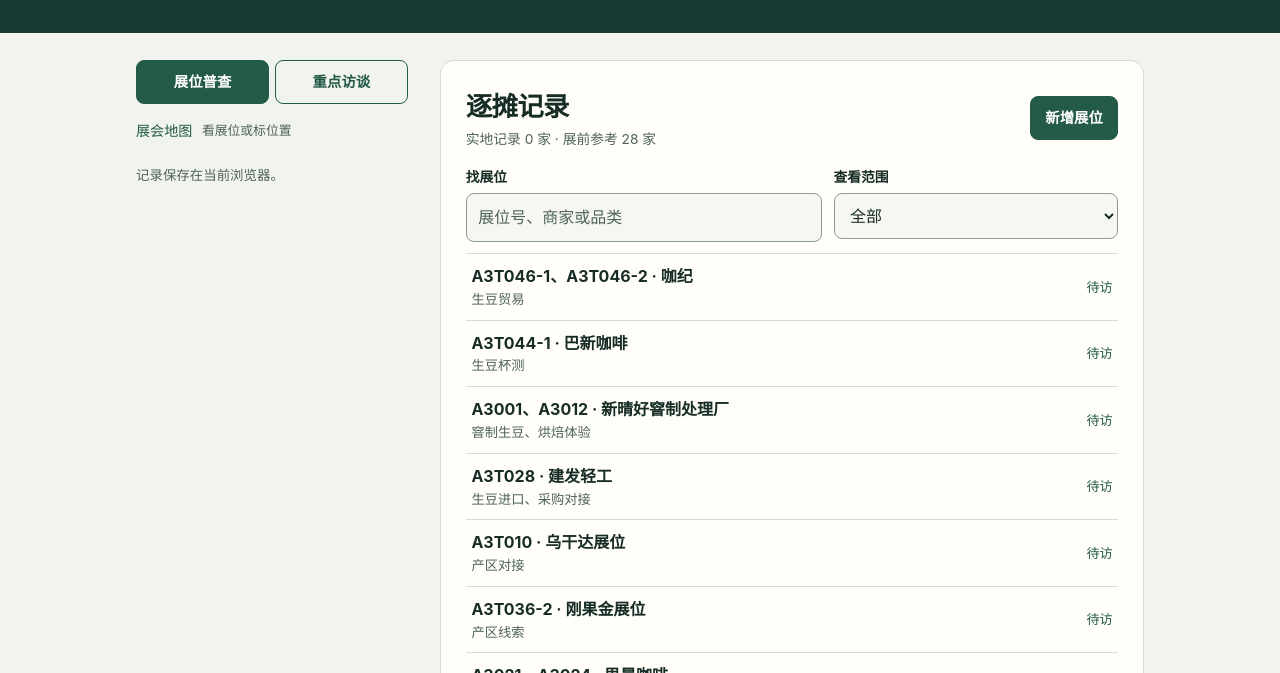
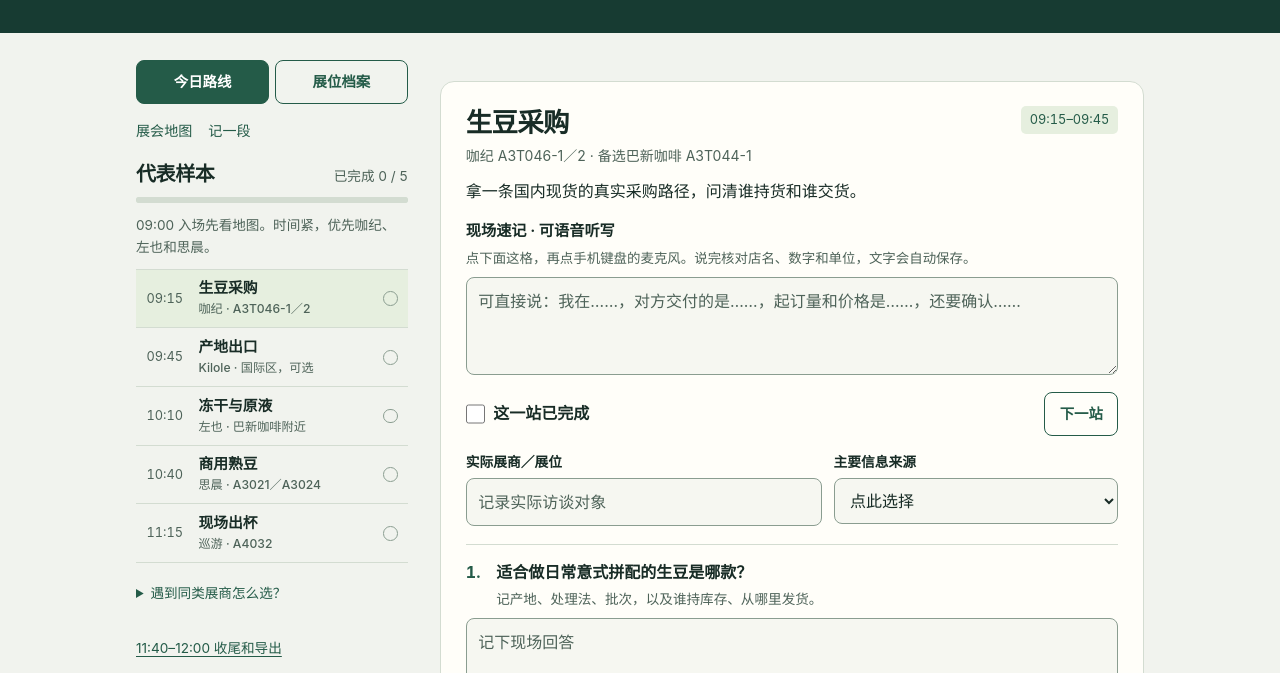
Before and after one commit to incarnation-gem/xiamen-coffee-field-notes, a plain HTML site: page index.html in a window 1280 px wide. Shown: the part 127-800 px from the top of the page. Drawn offline with Linux system fonts and the light colour scheme.

Commit message:
Lead with the morning route and dictation notes

```diff
--- a/index.html
+++ b/index.html
@@ -54,6 +54,11 @@
     .route { position: sticky; top: 1.25rem; min-width: 0; }
     .route-head { display: flex; justify-content: space-between; gap: .75rem; align-items: baseline; }
     .route h2, .section-title { font-size: 1.25rem; line-height: 1.35; margin: 0; letter-spacing: -.02em; }
+    .route-intro { margin: .55rem 0 .7rem; color: var(--muted); font-size: .85rem; }
+    .route-rule { margin: .6rem 0; font-size: .85rem; color: var(--muted); }
+    .route-rule summary { min-height: 2.75rem; display: list-item; padding-block: .65rem; color: var(--action); cursor: pointer; }
+    .route-rule p { margin: .1rem 0 .6rem; }
+    .route-wrap-up { display: inline-flex; align-items: center; min-height: 2.75rem; font-size: .85rem; }
     .counter { color: var(--muted); font-size: .85rem; font-variant-numeric: tabular-nums; white-space: nowrap; }
     progress { display: block; width: 100%; height: .35rem; border: 0; border-radius: 1rem; margin: .55rem 0 .8rem; appearance: none; background: var(--line); }
     progress::-webkit-progress-bar { background: var(--line); border-radius: 1rem; }
@@ -64,7 +69,6 @@
       color: var(--action); margin-block: .1rem .35rem; text-decoration: none;
     }
     .map:hover { text-decoration: underline; }
-    .map-label { color: var(--muted); font-size: .8rem; }
     .map-dialog {
       width: min(64rem, calc(100% - 1.5rem)); max-width: none; max-height: 90vh; max-height: 90dvh;
       padding: 1rem; border: 1px solid var(--line); border-radius: 14px; background: var(--paper); color: var(--ink);
@@ -77,7 +81,8 @@
     .mode-switch { display: grid; grid-template-columns: repeat(2, minmax(0, 1fr)); gap: .35rem; }
     .mode-switch .btn[aria-pressed="true"] { background: var(--action); color: white; }
     .mode-switch .btn[aria-pressed="true"]:hover { background: var(--action-hover); }
-    .route > .map { margin-top: .35rem; }
+    .route-links { display: flex; flex-wrap: wrap; align-items: center; gap: 0 1rem; margin-block: .35rem .5rem; }
+    .route-links .map { margin: 0; }
     .map-tools, .booth-head, .booth-actions { display: flex; flex-wrap: wrap; align-items: center; gap: .5rem; }
     .map-tools { margin-bottom: .45rem; }
     .map-tools .btn[aria-pressed="true"] { background: var(--selected); }
@@ -137,6 +142,7 @@
     .stop-button:focus-visible { position: relative; outline-offset: -2px; }
     .stop-time { color: var(--muted); font-size: .8rem; font-variant-numeric: tabular-nums; }
     .stop-name { font-size: .925rem; font-weight: 680; line-height: 1.35; }
+    .stop-name small { display: block; margin-top: .13rem; font-size: .76rem; font-weight: 500; color: var(--muted); overflow-wrap: anywhere; }
     .stop-state { width: .92rem; height: .92rem; border: 1px solid var(--control); border-radius: 50%; justify-self: end; position: relative; }
     .stop-state[data-state="started"] { border-color: var(--action); background: var(--lime); }
     .stop-state[data-state="done"] { border-color: var(--action); background: var(--action); }
@@ -152,6 +158,11 @@
     .visit-head p { margin: .35rem 0 0; color: var(--muted); font-size: .875rem; }
     .duration { font-size: .8rem; color: var(--action); background: var(--selected); padding: .26rem .55rem; border-radius: 5px; font-variant-numeric: tabular-nums; }
     .objective { margin: .75rem 0 1rem; color: var(--ink); max-width: 36rem; }
+    .quick-note { margin: .7rem 0 1.05rem; }
+    .quick-note .field-label { font-size: .95rem; }
+    .quick-note p { margin: .25rem 0 .52rem; font-size: .84rem; color: var(--muted); }
+    .quick-note textarea { min-height: 6rem; }
+    .quick-actions { margin-bottom: 1rem; }
     .form-grid { display: grid; grid-template-columns: 1.25fr 1fr; gap: .75rem; }
     .field-label { display: block; font-size: .86rem; font-weight: 680; margin-bottom: .3rem; }
     input[type="text"], select, textarea {
@@ -231,25 +242,32 @@
   <div class="wrap layout">
     <aside class="route">
       <nav class="mode-switch" aria-label="调研方式">
-        <button type="button" class="btn" id="show-booths" aria-pressed="true" aria-controls="booths">展位普查</button>
-        <button type="button" class="btn" id="show-interviews" aria-pressed="false" aria-controls="visit">重点访谈</button>
+        <button type="button" class="btn" id="show-interviews" aria-pressed="true" aria-controls="visit">今日路线</button>
+        <button type="button" class="btn" id="show-booths" aria-pressed="false" aria-controls="booths">展位档案</button>
       </nav>
-      <a class="map" id="open-map" href="./floor-map.webp" aria-haspopup="dialog" aria-controls="floor-map">
-        展会地图 <span class="map-label">看展位或标位置</span>
-      </a>
+      <div class="route-links">
+        <a class="map" id="open-map" href="./floor-map.webp" aria-haspopup="dialog" aria-controls="floor-map">展会地图</a>
+        <a class="map" id="quick-note-link" href="#extra">记一段</a>
+      </div>
       <nav id="interview-route" aria-labelledby="route-title" hidden>
         <div class="route-head">
-          <h2 id="route-title">重点走访</h2>
-          <span class="counter" id="count">已完成 0 / 4</span>
+          <h2 id="route-title">代表样本</h2>
+          <span class="counter" id="count">已完成 0 / 5</span>
         </div>
-        <progress id="progress" max="4" value="0" aria-label="走访完成进度"></progress>
+        <progress id="progress" max="5" value="0" aria-label="走访完成进度"></progress>
+        <p class="route-intro">09:00 入场先看地图。时间紧，优先咖纪、左也和思晨。</p>
         <ul class="route-list" id="route-list"></ul>
+        <details class="route-rule">
+          <summary>遇到同类展商怎么选？</summary>
+          <p>同产地、同交付形态、同供货方式，先看一家。要比报价时再找第二家，按同品项、规格、数量与税运条件记录。</p>
+        </details>
+        <a class="route-wrap-up" href="#summary">11:40–12:00 收尾和导出</a>
       </nav>
       <span class="network" id="network" role="status">记录保存在这台设备的当前浏览器。</span>
     </aside>
 
     <main>
-      <section class="sheet booth-section" id="booths" aria-labelledby="booths-title">
+      <section class="sheet booth-section" id="booths" aria-labelledby="booths-title" hidden>
         <div class="booth-head">
           <div><h2 id="booths-title" tabindex="-1">逐摊记录</h2><span class="booth-count" id="booth-count"></span></div>
           <button type="button" class="btn primary" id="add-booth">新增展位</button>
@@ -278,7 +296,7 @@
             <legend class="field-label">现场看到的品类</legend>
             <div id="booth-kinds" class="booth-tags"></div>
           </fieldset>
-          <label class="booth-field"><span class="field-label">一句现场观察</span><textarea name="notes" rows="2" placeholder="主打产品、实际在售款，或最值得记的一点"></textarea></label>
+          <label class="booth-field"><span class="field-label">现场速记 · 可用键盘听写</span><textarea name="notes" rows="2" placeholder="主打产品、实际在售款，或最值得记的一点"></textarea></label>
           <details class="extra" id="booth-deep">
             <summary>补充采购细节</summary>
             <label class="booth-field"><span class="field-label">售价与采购条件</span><textarea name="trade" rows="2" placeholder="品项、规格、单价、起订量、税运、交期"></textarea></label>
@@ -300,7 +318,12 @@
       <section class="sheet" id="visit" aria-labelledby="visit-title" hidden></section>
       <section class="sheet" id="summary" aria-labelledby="summary-title">
         <h2 class="section-title" id="summary-title">中午收尾</h2>
-        <p class="summary-intro">记下现场最重要的变化，导出已填写的走访记录。</p>
+        <p class="summary-intro">先核对两条带单位和交付条件的数字，再记下一条改变判断的现场发现。</p>
+        <div class="tools">
+          <button type="button" class="btn primary" id="copy" disabled>复制调研记录</button>
+          <button type="button" class="btn" id="download" disabled>下载 Markdown</button>
+        </div>
+        <p class="status" id="export-status" role="status">填写一条记录后即可导出。</p>
         <div class="summary-fields">
           <label>
             <span class="field-label">哪件事改变了你原先的判断？</span>
@@ -315,11 +338,6 @@
             <textarea id="trip" rows="2" placeholder="上午学到了什么，接下来最想去哪家看厂或复访"></textarea>
           </label>
         </div>
-        <div class="tools">
-          <button type="button" class="btn primary" id="copy" disabled>复制调研记录</button>
-          <button type="button" class="btn" id="download" disabled>下载 Markdown</button>
-        </div>
-        <p class="status" id="export-status" role="status">填写一条记录或勾选一站后即可导出。</p>
         <details class="export-preview" id="preview" hidden>
           <summary>预览导出文本</summary>
           <textarea id="report" rows="8" aria-label="导出文本" readonly></textarea>
@@ -357,7 +375,7 @@
   <script id="field-app">
     const STOPS = [
       {
-        id: 'green', time: '09:15', duration: '09:15–10:05', label: '生豆采购',
+        id: 'green', time: '09:15', duration: '09:15–09:45', label: '生豆采购', routeName: '咖纪 · A3T046-1／2',
         merchant: '咖纪 A3T046-1／2 · 备选巴新咖啡 A3T044-1',
         objective: '拿一条国内现货的真实采购路径，问清谁持货和谁交货。',
         questions: [
@@ -367,7 +385,27 @@
         ],
       },
       {
-        id: 'roasted', time: '10:05', duration: '10:05–10:45', label: '商用熟豆',
+        id: 'origin', time: '09:45', duration: '09:45–10:10', label: '产地出口', routeName: 'Kilole · 国际区，可选',
+        merchant: '埃塞俄比亚 Kilole（国际区，展位号待核） · 找不到可去乌干达 A3T010 问出口商对接',
+        objective: '问清产地直接下单以后，谁负责进口和国内交货。找不到负责采购的人，可以跳到下一站。',
+        questions: [
+          ['你们卖的是哪个产区、庄园或批次？', '记产地和处理法，问能否试样。'],
+          ['中国的小买家向谁下单、谁交货？', '记签约对象、进口商、国内库存、最小订单和交期。'],
+          ['下一批不同或到货异常，怎么处理？', '问谁负责验收和索赔，以及能不能换批次或找国内现货。'],
+        ],
+      },
+      {
+        id: 'processed', time: '10:10', duration: '10:10–10:40', label: '冻干与原液', routeName: '左也 · 巴新咖啡附近',
+        merchant: '左也咖啡（巴新咖啡附近，号待核） · 备选瑞幸即享 A3T008',
+        objective: '比较买熟豆、冻干或浓缩液，到门店以后分别还要做什么。',
+        questions: [
+          ['你们能交付哪些产品，谁负责加工？', '记下给到的产品形态、自有工厂或委外，以及起订量。'],
+          ['做一杯同规格的饮品，要用多少冻干或浓缩液？', '记每克或每毫升价格、每杯用量、每包能冲几杯。'],
+          ['从出厂到开封后使用，有哪些交付条件？', '记未开封与开封后的保存期、是否要冷链、常规交期。'],
+        ],
+      },
+      {
+        id: 'roasted', time: '10:40', duration: '10:40–11:15', label: '商用熟豆', routeName: '思晨 · A3021／A3024',
         merchant: '思晨咖啡 A3021／A3024',
         objective: '按每月约 54 公斤熟豆的例子，问出一条门店直接买熟豆的路径。',
         questions: [
@@ -377,18 +415,8 @@
         ],
       },
       {
-        id: 'processed', time: '10:45', duration: '10:45–11:20', label: '冻干与原液',
-        merchant: '左也咖啡（巴新咖啡附近，号待核） · 备选瑞幸即享 A3T008',
-        objective: '比较买熟豆、冻干或浓缩液，到门店以后分别还要做什么。',
-        questions: [
-          ['你们能交付哪些产品，谁负责加工？', '记下给到的产品形态、自有工厂或委外，以及起订量。'],
-          ['做一杯同规格的饮品，要用多少冻干或浓缩液？', '记每克或每毫升价格、每杯用量、每包能冲几杯。'],
-          ['从出厂到开封后使用，有哪些交付条件？', '记未开封与开封后的保存期、是否要冷链、常规交期。'],
-        ],
-      },
-      {
-        id: 'cup', time: '11:20', duration: '11:20–11:45', label: '现场出杯',
-        merchant: 'Bonanza A4011 · 备选巡游咖啡 A4032',
+        id: 'cup', time: '11:15', duration: '11:15–11:40', label: '现场出杯', routeName: '巡游 · A4032',
+        merchant: '巡游咖啡 A4032 · 备选 Bonanza A4011（精品豆和手冲）',
         objective: '记一款实际喝到或看到的出品，再问一个能落到日常经营的数字。',
         questions: [
           ['这杯用了什么豆，怎么出杯？', '记产区、烘焙程度、用量和冲煮方式。现场能看清的就记。'],
@@ -444,7 +472,7 @@
           const answer = visit.answers[index].trim();
           if (answer) lines.push('', `**${question}**`, '', answer);
         }
-        if (visit.extra.trim()) lines.push('', '**补充记录**', '', visit.extra.trim());
+        if (visit.extra.trim()) lines.push('', '**现场速记**', '', visit.extra.trim());
       }
       for (const [key, title] of Object.entries(SUMMARY_FIELDS)) {
         if (state.summary[key].trim()) lines.push('', `## ${title}`, '', state.summary[key].trim());
@@ -529,6 +557,15 @@
             <span class="duration">${stop.duration}</span>
           </div>
           <p class="objective">${stop.objective}</p>
+          <div class="quick-note">
+            <label class="field-label" for="extra">现场速记 · 可语音听写</label>
+            <p id="dictation-help">点下面这格，再点手机键盘的麦克风。说完核对店名、数字和单位，文字会自动保存。</p>
+            <textarea id="extra" rows="3" aria-describedby="dictation-help" placeholder="可直接说：我在……，对方交付的是……，起订量和价格是……，还要确认……"></textarea>
+          </div>
+          <div class="visit-actions quick-actions">
+            <label class="check"><input type="checkbox" id="done">这一站已完成</label>
+            <button type="button" class="btn" id="next">${finalStop ? '去中午收尾' : '下一站'}</button>
+          </div>
           <div class="form-grid">
             <label><span class="field-label">实际展商／展位</span><input type="text" id="merchant" placeholder="记录实际访谈对象"></label>
             <label><span class="field-label">主要信息来源</span><select id="evidence"><option value="">点此选择</option>${EVIDENCE.map((item) => `<option>${item}</option>`).join('')}</select></label>
@@ -540,15 +577,7 @@
                 <p class="hint" id="hint-${index}">${hint}</p>
                 <textarea id="answer-${index}" rows="2" aria-describedby="hint-${index}" placeholder="记下现场回答"></textarea>
               </li>`).join('')}
-          </ol>
-          <details class="extra"${visit.extra ? ' open' : ''}>
-            <summary>补充记录</summary>
-            <textarea id="extra" rows="2" aria-label="补充记录" placeholder="自己的追问、其他观察、照片编号或待核线索"></textarea>
-          </details>
-          <div class="visit-actions">
-            <label class="check"><input type="checkbox" id="done">这一站已完成</label>
-            <button type="button" class="btn" id="next">${finalStop ? '去中午收尾' : '下一站'}</button>
-          </div>`;
+          </ol>`;
 
         function bind(id, value, update, event = 'input') {
           const field = byId(id);
@@ -583,7 +612,7 @@
 
       byId('route-list').innerHTML = STOPS.map((stop) => `
         <li><button type="button" class="stop-button" data-visit="${stop.id}">
-          <span class="stop-time">${stop.time}</span><span class="stop-name">${stop.label}</span>
+          <span class="stop-time">${stop.time}</span><span class="stop-name">${stop.label}<small>${stop.routeName}</small></span>
           <span class="stop-state" aria-hidden="true"></span>
         </button></li>`).join('');
       byId('route-list').addEventListener('click', (event) => {
@@ -629,7 +658,12 @@
       BOOTH_SURVEY.mount({ state, save, showMode });
       byId('show-booths').addEventListener('click', () => showMode('booths', true));
       byId('show-interviews').addEventListener('click', () => showMode('interviews', true));
-      showMode('booths');
+      byId('quick-note-link').addEventListener('click', (event) => {
+        event.preventDefault();
+        showMode('interviews');
+        byId('extra').focus();
+      });
+      showMode('interviews');
       save();
       if ('serviceWorker' in navigator && window.isSecureContext) {
         const checkOffline = async () => {
--- a/sw.js
+++ b/sw.js
@@ -1,5 +1,5 @@
 const CACHE_PREFIX = 'xmcf-field-notes-';
-const CACHE_NAME = `${CACHE_PREFIX}v3`;
+const CACHE_NAME = `${CACHE_PREFIX}v4`;
 const ENTRY = new URL('./', self.registration.scope).href;
 const STATIC_ASSETS = ['floor-map.webp', 'booths.js'].map((name) => new URL(name, ENTRY).href);
 
```
